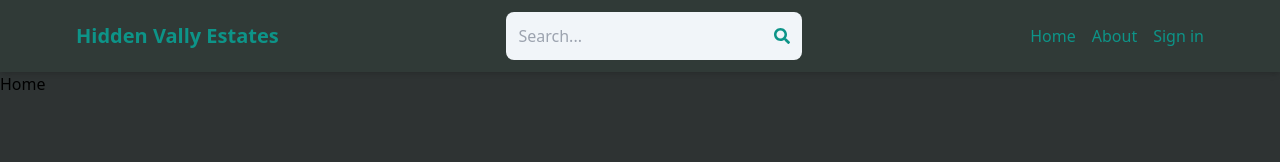
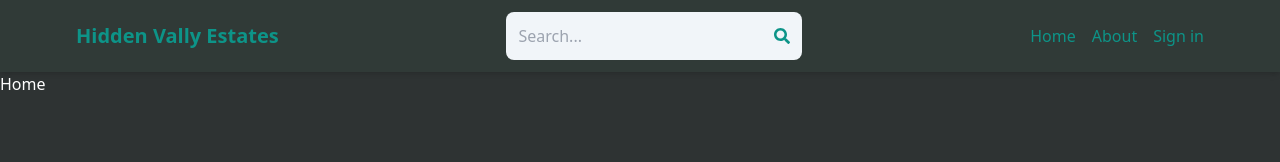
Before and after one commit to CHAMPION316/hidden-valley-estates, a React (Vite) app in the folder client/: page / in a window 1280 px wide. Shown: the top 162 px of the page. Built offline with nearby package versions, Linux system fonts and the light colour scheme.

Commit message:
change text color on Home div

```diff
--- a/client/src/pages/Home.jsx
+++ b/client/src/pages/Home.jsx
@@ -2,6 +2,6 @@ import React from 'react'
 
 export default function Home() {
   return (
-    <div>Home</div>
+    <div className='text-white'>Home</div>
   )
 }
```
